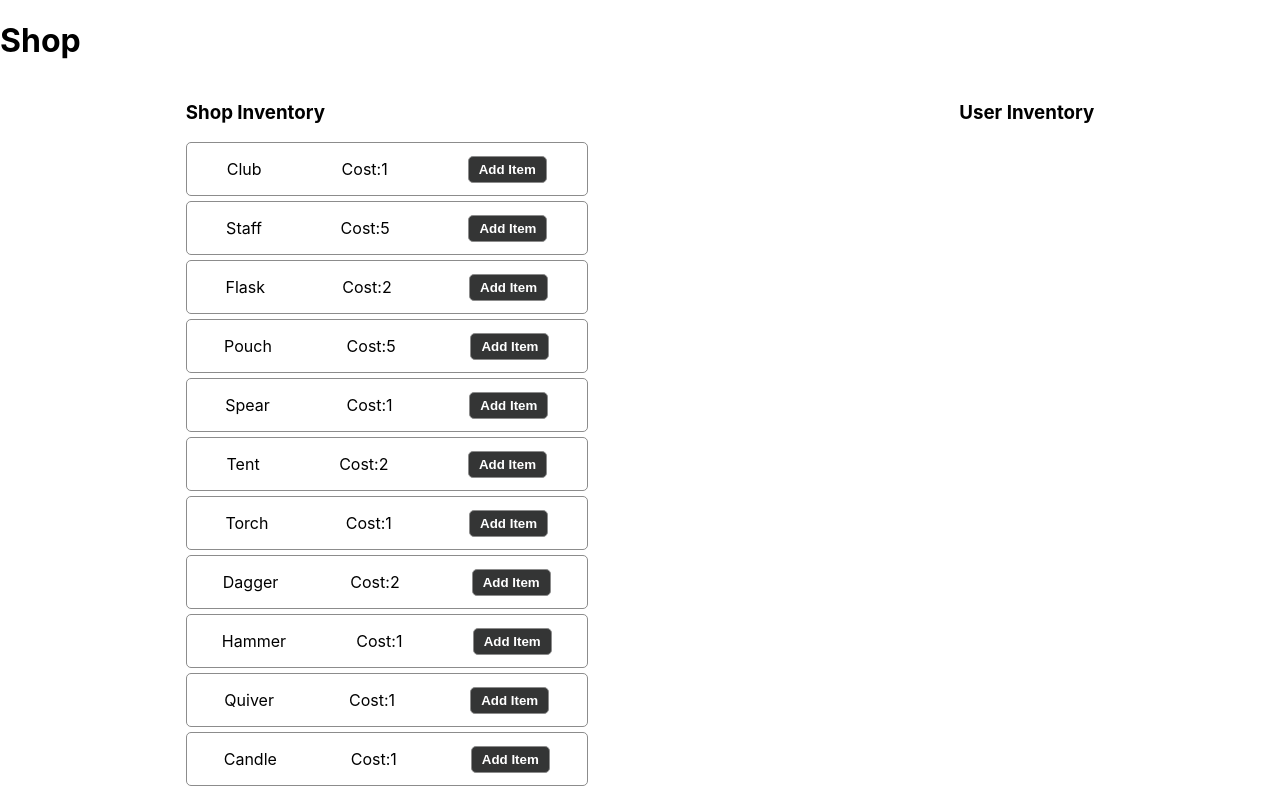
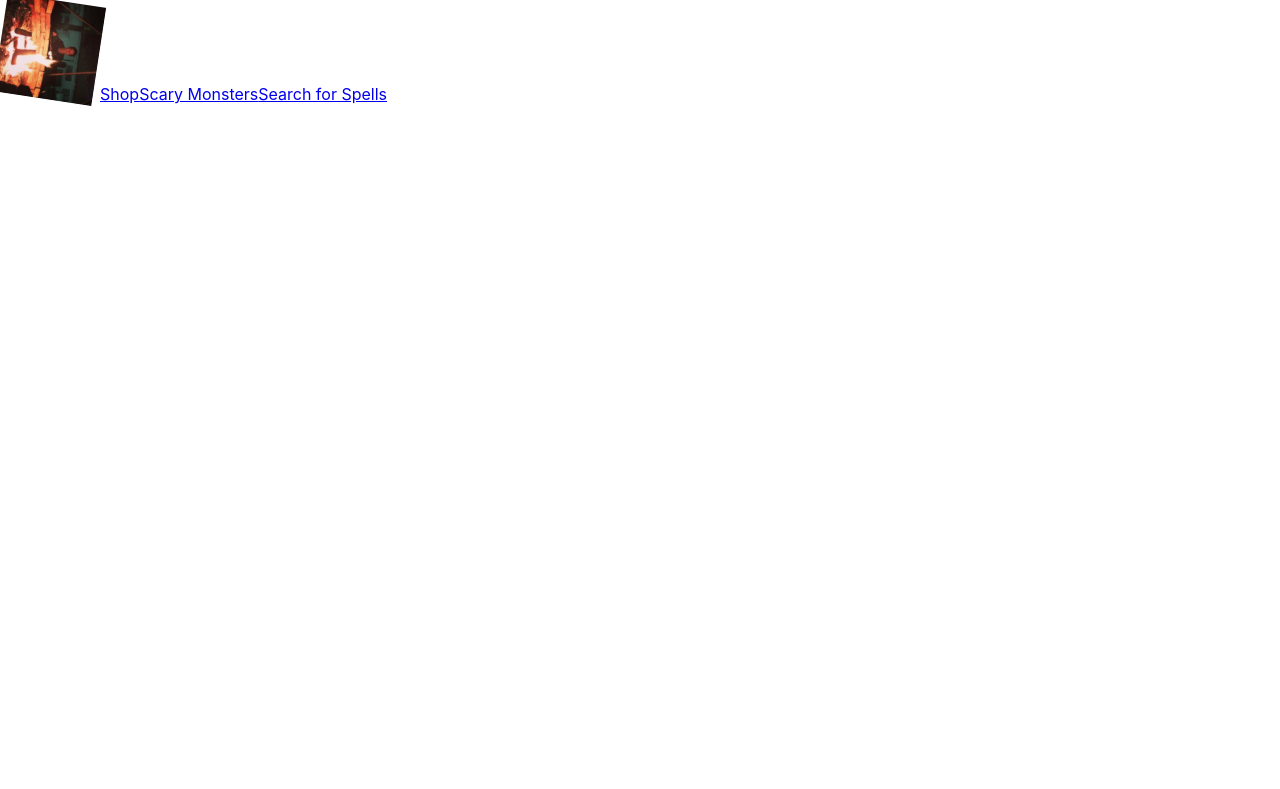
Before and after one commit to Deniz-Code/dnd-using-dndapi, a React (Create React App) app: page / in a window 1280 px wide. Shown: the top 789 px of the page. Built offline with nearby package versions, Linux system fonts and the light colour scheme.

Commit message:
add nav bar and mount it

```diff
--- a/src/App.js
+++ b/src/App.js
@@ -1,9 +1,10 @@
 import "./App.css"
+import NavBar from "./components/NavBar/NavBar"
 import Shop from "./pages/Shop/Shop"
 function App() {
   return (
 
-      <Shop />
+      <NavBar/>
 
   )
 }
--- /dev/null
+++ b/src/components/NavBar/NavBar.jsx
@@ -0,0 +1,19 @@
+import { Link } from "react-router-dom"
+
+const NavBar = () => {
+  return (
+    <header>
+      <img
+        src="/images/noxitulll.png"
+        alt="logo"
+        style={{ width: "100px", height: "100px" }}
+        className="App-logo"
+      />
+      <Link to="/shop">Shop</Link>
+      <Link to="/monster-list">Scary Monsters</Link>
+      <Link to="/spell-search">Search for Spells</Link>
+    </header>
+  )
+}
+
+export default NavBar
```
Also changed, not shown: public/images/noxitulll.png (added).
